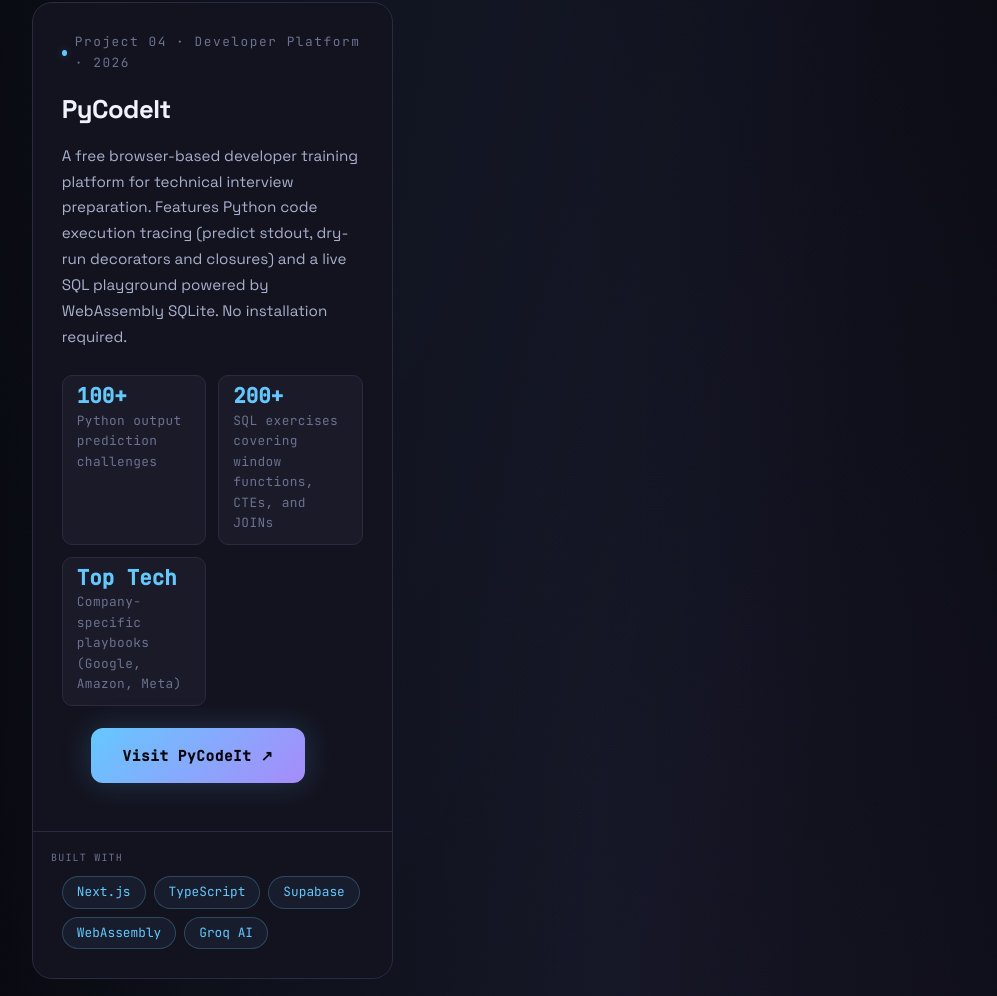
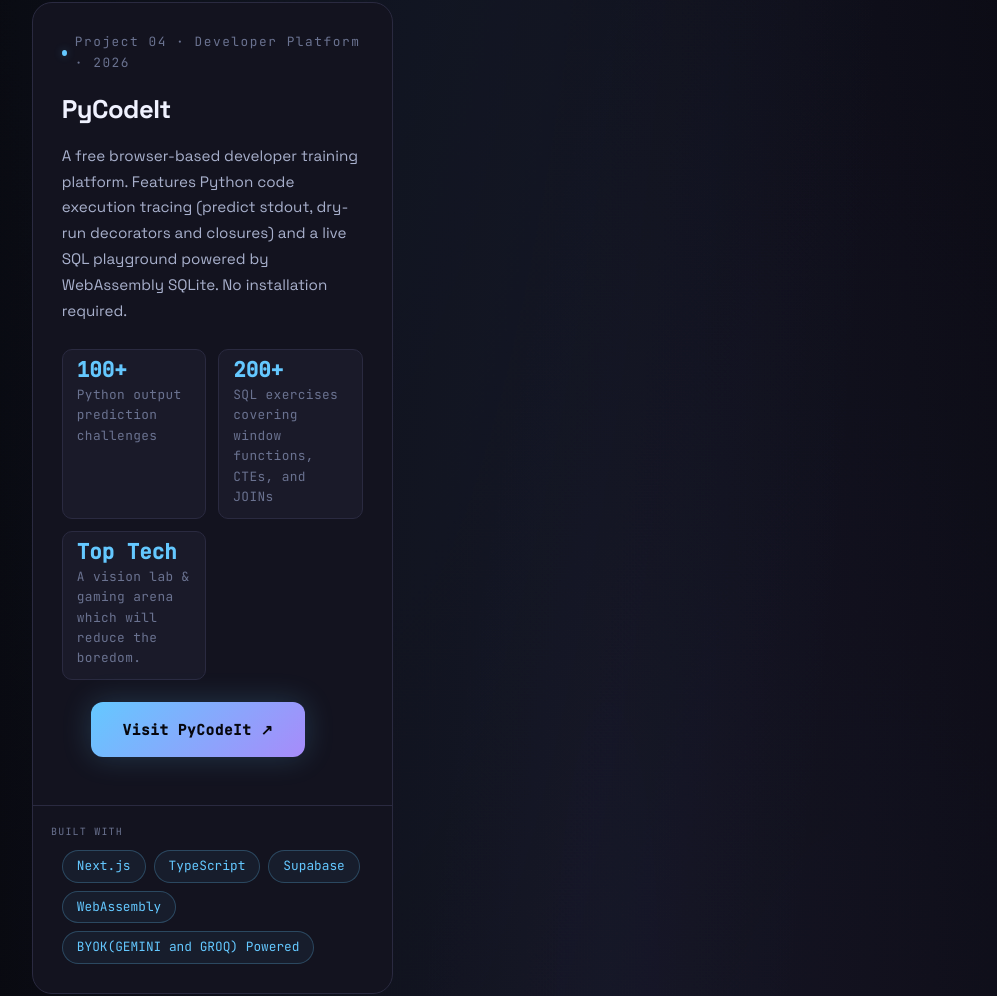
Before and after one commit to RichieDatalyst/RichieDatalyst.github.io, a plain HTML site: page index.html in a window 1280 px wide. Shown: the part 2528-3524 px from the top of the page, without its empty margins (32-1029 px from the left). Drawn offline with nearby package versions, Linux system fonts and the light colour scheme; animation ran at ten frames a second.

Commit message:
Update index.html

```diff
--- a/index.html
+++ b/index.html
@@ -1468,11 +1468,11 @@
         <div class="proj-header">
           <p class="proj-num">Project 04 · Developer Platform · 2026</p>
           <a href="https://www.pycodeit.com" target="_blank" rel="noopener" class="proj-title">PyCodeIt</a>
-          <p class="proj-desc">A free browser-based developer training platform for technical interview preparation. Features Python code execution tracing (predict stdout, dry-run decorators and closures) and a live SQL playground powered by WebAssembly SQLite. No installation required.</p>
+          <p class="proj-desc">A free browser-based developer training platform. Features Python code execution tracing (predict stdout, dry-run decorators and closures) and a live SQL playground powered by WebAssembly SQLite. No installation required.</p>
           <div class="proj-stats">
             <div class="proj-stat"><span class="proj-stat-val">100+</span><span class="proj-stat-label">Python output prediction challenges</span></div>
             <div class="proj-stat"><span class="proj-stat-val">200+</span><span class="proj-stat-label">SQL exercises covering window functions, CTEs, and JOINs</span></div>
-            <div class="proj-stat"><span class="proj-stat-val">Top Tech</span><span class="proj-stat-label">Company-specific playbooks (Google, Amazon, Meta)</span></div>
+            <div class="proj-stat"><span class="proj-stat-val">Top Tech</span><span class="proj-stat-label">A vision lab & gaming arena which will reduce the boredom.</span></div>
           </div>
           <div class="proj-actions">
             <a href="https://www.pycodeit.com" target="_blank" rel="noopener" class="btn btn-lime">Visit PyCodeIt ↗</a>
@@ -1486,7 +1486,7 @@
               <span class="tag">TypeScript</span>
               <span class="tag">Supabase</span>
               <span class="tag">WebAssembly</span>
-              <span class="tag">Groq AI</span>
+              <span class="tag">BYOK(GEMINI and GROQ) Powered</span>
             </div>
           </div>
         </div>
```
